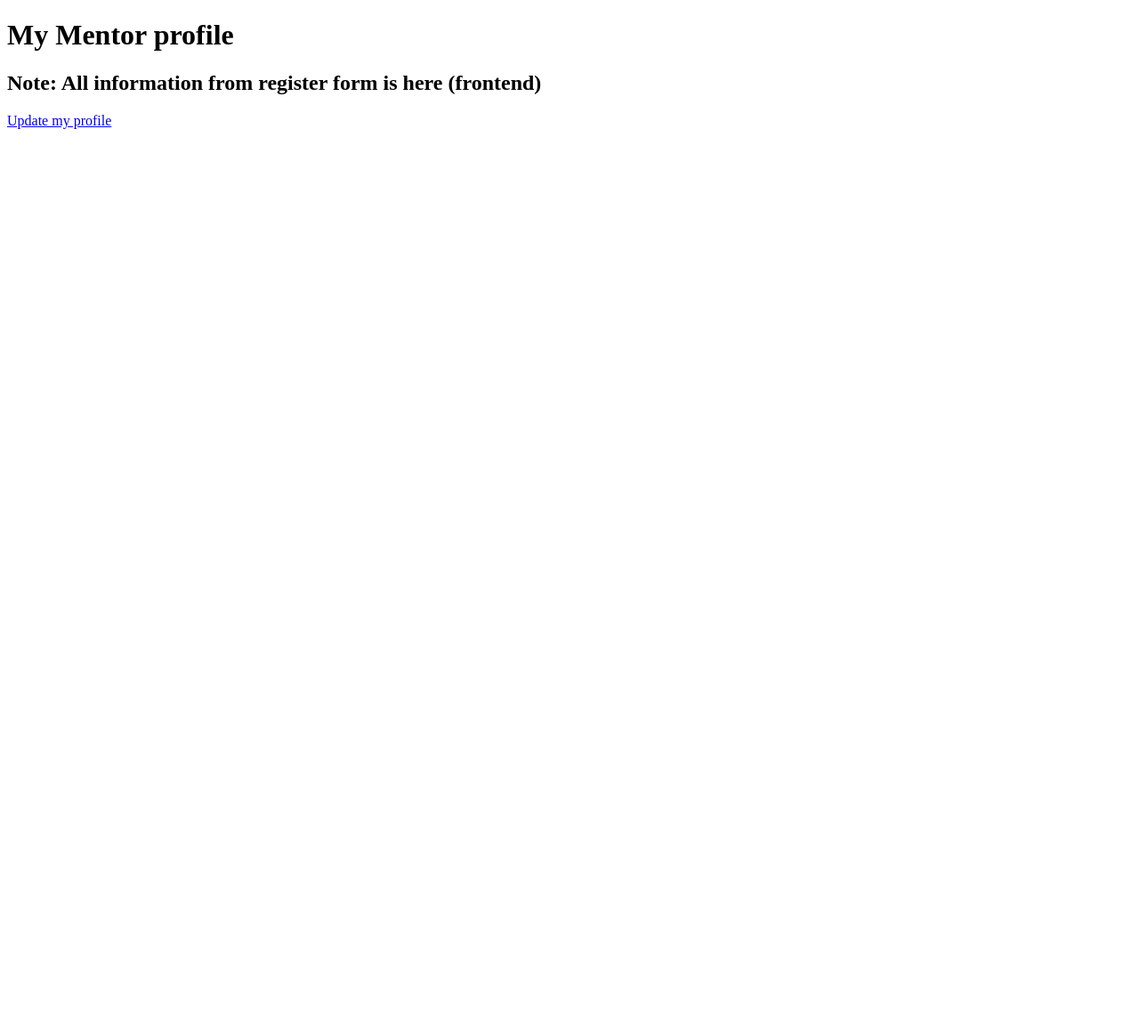
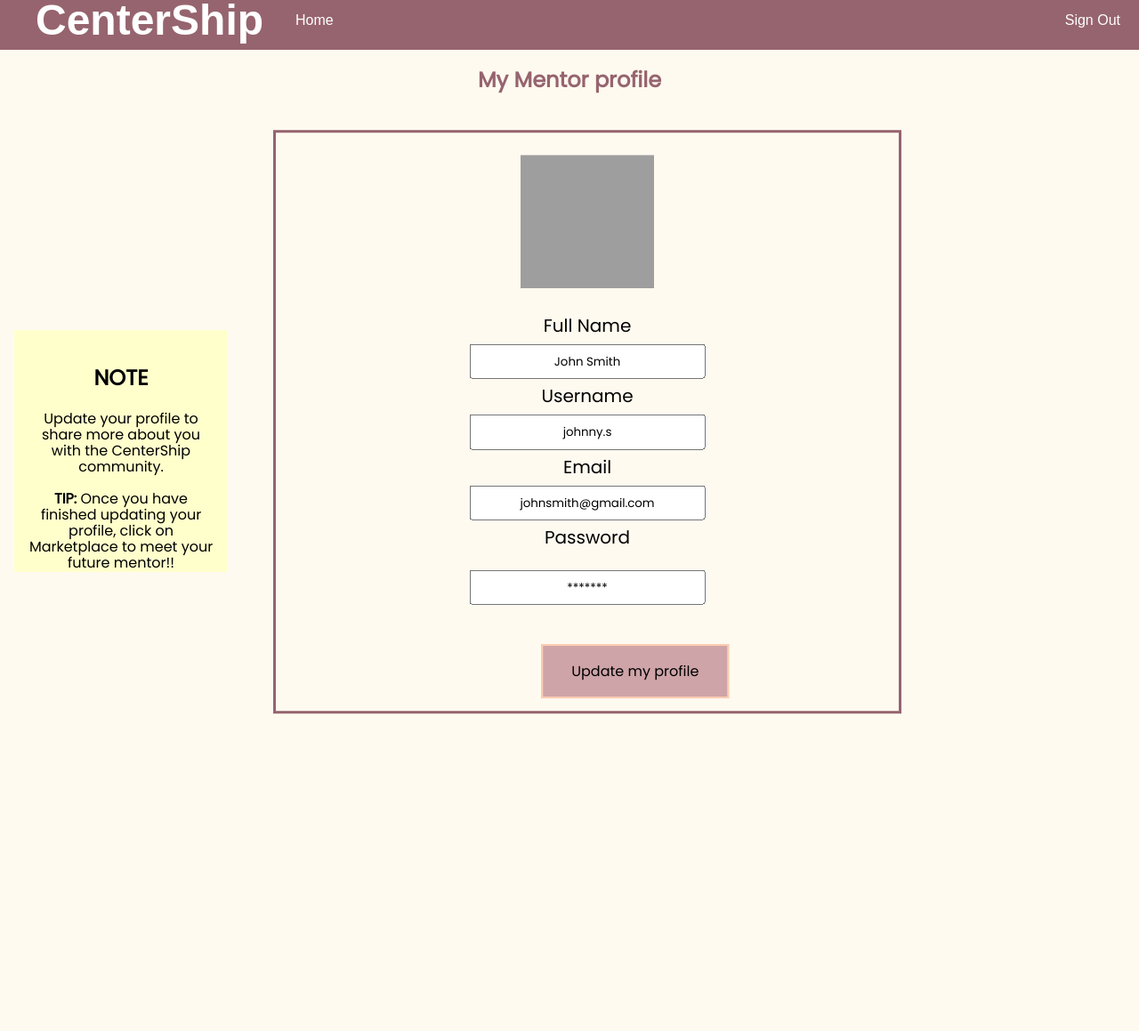
Before and after one commit to trangttdang/CentershipApp, a Django app: page /mentor_profile in a window 1280 px wide. Shown: the whole page at 89% size. Before the commit the page ends 145 px from the top, so only its background shows below. Run offline with Django 3.2, Linux system fonts and the light colour scheme; some libraries are stand-ins or nearby versions; grey boxes are pictures that could not be loaded.

Commit message:
changes to mentor profile

```diff
--- a/profiles/templates/mentor_profile.html
+++ b/profiles/templates/mentor_profile.html
@@ -3,17 +3,235 @@
 {% block content %}
 
 {% load crispy_forms_tags %}
+<link rel="stylesheet" type="text/css" href="https://fonts.googleapis.com/css?family=Poppins" />
+  <head>
+    <title> CenterShip </title>
+  </head>
+ <style>
 
+ </style>
+ </head>
+ <body>
+  <header>
+    <ul>
+      <b>
+      <p><font face = "arial" color="white" size="24">CenterShip</font></p>
+    </b>
+    <li><a href="{% url 'site' %}">Home</a></li>
+
+    <ul class="nav navbar-nav navbar-right">
+      <li><a href= "{% url 'profiles:login' %}" > Sign Out</a></li>
+    </ul>
+
+  </header>
+  </body>
 <!--Register-->
-<div class="container py-5">
+<div class= "container py-5">
 	<h1>My Mentor profile</h1>
+  <br><br>
 	<!-- <form method="POST">
 		{% csrf_token %}
 		{{ mentee_profile_form|crispy }}
 		<button class="btn btn-primary" type="submit">Update</button>
 	</form> -->
-	<h2>Note: All information from register form is here (frontend)</h2>
-	<a href="/update_mentor_profile">Update my profile</a>
+	<!-- <h2>Note: All information from register form is here (frontend)</h2> -->
+  <div class= div2 class="#wrapper">
+  <img src="https://www.w3schools.com/howto/img_avatar2.png" alt="Avatar" class="avatar" class=" #wrapper">
+  <br> <br>
+    <label>Full Name</label>
+    <input class="" class= "#wrapper" readonly type="text" name="name" placeholder="John Smith" value="John Smith" style="text-align:center">
+
+    <label>Username</label>
+    <input class="" class= "#wrapper" readonly type="text" name="username" placeholder="johnny.s" value="johnny.s" style="text-align:center">
+
+    <label>Email</label>
+    <input class="" class= "#wrapper" readonly type="text" name="email" placeholder="johnsmith@gmail.com" value="johnsmith@gmail.com" style="text-align:center">
+
+    <label>Password</label>
+    <input class="" class= "#wrapper" readonly type="text" name="name" placeholder="*******" value="*******" style="text-align:center">
+    <a href="/update_mentor_profile" class ="button button1" style="font-family:Poppins; top:5em; left:55%;position:relative;text-align:center;transform:translate(-25%, -15%); text-align:center;">Update my profile</a>
+</div>
+  <ul2>
+    <li2>
+      <a href="#" class="#wrapper">
+        <h2>NOTE</h2>
+        <p2>Update your profile to share more about you with
+          the CenterShip community.
+  <br> <br>
+          <b>TIP:</b> Once you have finished updating your profile,
+          click on Marketplace to meet your future mentor!!
+        </p2>
+      </a>
+
+    </li2>
+    </ul2>
+
+
+</div>
 </div>
 
+
+
+<!--<a href="/update_mentor_profile" class ="button button1" style ="font-family:Poppins; position:relative; top:-15em; left:51%; margin-right:-50%; transform:translate(-50%, -5%); text-align:center;">Update my profile</a> -->
+
+  <body style="background-color:floralwhite;"></body>
+
+</div>
+
+<style>
+  .div2{
+  width: 600px;
+  height:550px;
+  border: 3px solid #96646e;
+  padding: 50px;
+  margin: 20px;
+  position:relative;
+
+  left: 50%;
+  margin-right: -50%;
+  transform: translate(-50%, -5%);
+
+  }
+    h1
+   {
+     font-family: 'Poppins';
+     color:#96646e;
+     font-size:24px;
+     text-align:center;
+
+   }
+   h2{
+     font-family: Poppins;
+   }
+ #wrapper {
+   margin-left:auto;
+   margin-right:auto;
+   width:960px;
+}
+ .navbar-right{
+   position:absolute;
+   top: 0px;
+   right: 5px; /*pixels away from the right of the navbar*/
+  }
+  p {
+    float: left;
+    margin-right: 20px;
+    line-height:13px;
+  }
+  span.navigationSpace {
+    padding-left: 50px;
+  }
+/*
+so that the navigation bar can cover the entire top bit of the site
+*/
+body{
+  margin: 0px;
+}
+ul {
+  list-style-type:none;
+  margin: 0;
+  padding: 4;
+  overflow: hidden;
+  background-color: #96646e;
+}
+li {
+  float: left;
+}
+li a {
+  display: block;
+  color: white;
+  text-align: center;
+  padding: 14px 16px;
+  text-decoration: none;
+  font-family:arial;
+  font-size: 18;
+}
+/* Change the link color to #111 (black) on hover */
+li a:hover {
+  background-color: #FFCDB2;
+}
+p2{
+  line-height: 13px;
+  font-family: Poppins;
+}
+ul2,li2{
+  list-style:none;
+}
+ul2{
+  display: flex;
+  text-align: center;
+  flex-wrap: wrap;
+  justify-content: left;
+  position: relative;
+  top: -500px;
+}
+ul2 li2 a{
+  text-decoration:none;
+  color:#000;
+  background:#ffc;
+  display:block;
+  text-align: center;
+  height:15em;
+  width:13em;
+  padding:1.0em;
+}
+ul2 li2{
+  margin:1em;
+}
+label{
+  text-align: center;
+  position:relative;
+  font-size:20px;
+  display: block;
+  font-family: Poppins;
+  left: 50%;
+  margin-right: -50%;
+  transform: translate(-50%, -50%);
+  height: 2em;
+}
+input{
+
+  line-height: 2.5em;
+  top:-5px;
+  position: relative;
+  font-family: Poppins;
+  left: 50%;
+  margin-right: -50%;
+  transform: translate(-50%, -50%);
+}
+.avatar {
+  position: relative;
+  top: 50px;
+  width: 150px;
+  height: 150px;
+  left: 50%;
+  margin-right: -50%;
+  transform: translate(-50%, -50%);
+  /*to make picture circular-> border-radius: 50%;*/
+  text-align: center;
+}
+.button {
+  border: none;
+	color: #96646e;
+	padding: 16px 32px;
+	text-align: center;
+	text-decoration: none;
+	display: inline-block;
+	font-size: 16px;
+	margin: 4px 2px;
+	transition-duration: 0.4s;
+	cursor: pointer;
+}
+.button1 {
+  background-color: #af6c799a;
+	color: black;
+  border: 2px solid #FFCDB2;
+}
+.button1:hover {
+  background-color: #FFCDB2;
+  color: black;
+}
+
+</style>
+
 {% endblock %}
```
